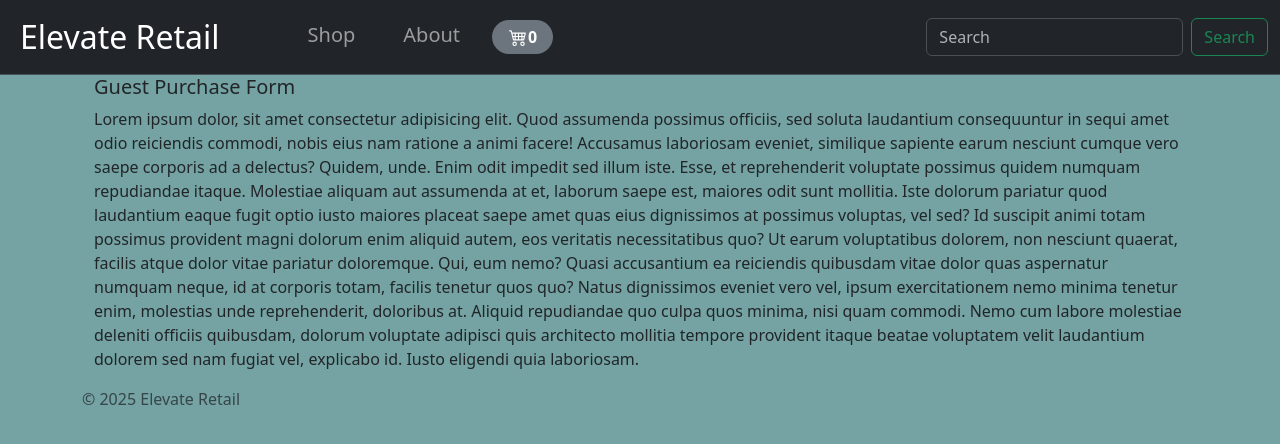
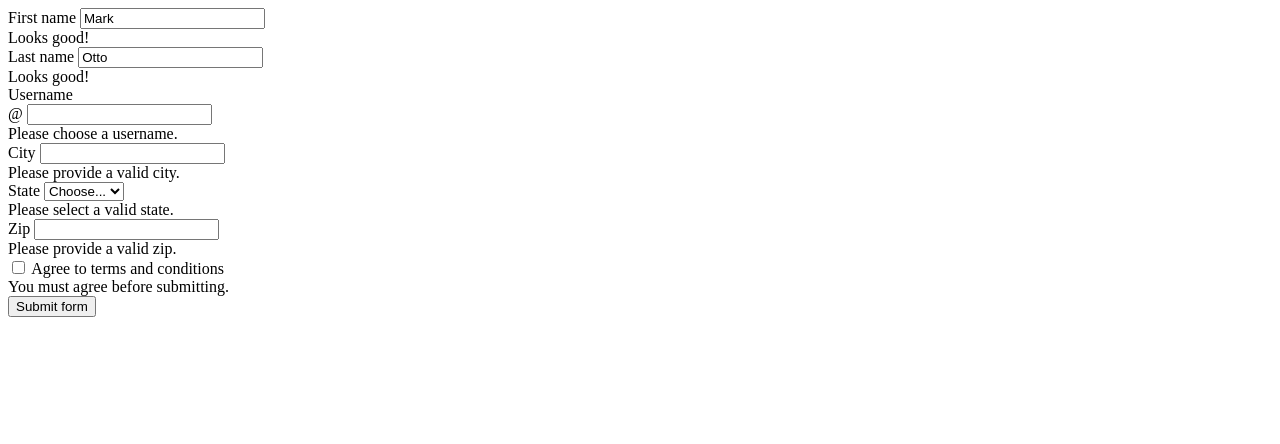
Before and after one commit to Cyber-Kaeh/elevate-retail, a Flask app: page /guest-purchase-form in a window 1280 px wide. Shown: the top 444 px of the page. Run offline with Flask 3, Linux system fonts and the light colour scheme; some libraries are stand-ins or nearby versions.

Commit message:
Added AJAX support for injecting forms into modals. Basic UI is done and ready for team approval.

```diff
--- a/templates/guest-purchase-form.html
+++ b/templates/guest-purchase-form.html
@@ -1,27 +1,86 @@
-{% extends "base.html" %} {% block content %}
 <div class="container-fluid">
-  <h1 class="fs-5">Guest Purchase Form</h1>
-  <p>
-    Lorem ipsum dolor, sit amet consectetur adipisicing elit. Quod assumenda
-    possimus officiis, sed soluta laudantium consequuntur in sequi amet odio
-    reiciendis commodi, nobis eius nam ratione a animi facere! Accusamus
-    laboriosam eveniet, similique sapiente earum nesciunt cumque vero saepe
-    corporis ad a delectus? Quidem, unde. Enim odit impedit sed illum iste.
-    Esse, et reprehenderit voluptate possimus quidem numquam repudiandae itaque.
-    Molestiae aliquam aut assumenda at et, laborum saepe est, maiores odit sunt
-    mollitia. Iste dolorum pariatur quod laudantium eaque fugit optio iusto
-    maiores placeat saepe amet quas eius dignissimos at possimus voluptas, vel
-    sed? Id suscipit animi totam possimus provident magni dolorum enim aliquid
-    autem, eos veritatis necessitatibus quo? Ut earum voluptatibus dolorem, non
-    nesciunt quaerat, facilis atque dolor vitae pariatur doloremque. Qui, eum
-    nemo? Quasi accusantium ea reiciendis quibusdam vitae dolor quas aspernatur
-    numquam neque, id at corporis totam, facilis tenetur quos quo? Natus
-    dignissimos eveniet vero vel, ipsum exercitationem nemo minima tenetur enim,
-    molestias unde reprehenderit, doloribus at. Aliquid repudiandae quo culpa
-    quos minima, nisi quam commodi. Nemo cum labore molestiae deleniti officiis
-    quibusdam, dolorum voluptate adipisci quis architecto mollitia tempore
-    provident itaque beatae voluptatem velit laudantium dolorem sed nam fugiat
-    vel, explicabo id. Iusto eligendi quia laboriosam.
-  </p>
+  <form class="row g-3 needs-validation" novalidate>
+    <div class="col-md-4">
+      <label for="validationCustom01" class="form-label">First name</label>
+      <input
+        type="text"
+        class="form-control"
+        id="validationCustom01"
+        value="Mark"
+        required
+      />
+      <div class="valid-feedback">Looks good!</div>
+    </div>
+    <div class="col-md-4">
+      <label for="validationCustom02" class="form-label">Last name</label>
+      <input
+        type="text"
+        class="form-control"
+        id="validationCustom02"
+        value="Otto"
+        required
+      />
+      <div class="valid-feedback">Looks good!</div>
+    </div>
+    <div class="col-md-4">
+      <label for="validationCustomUsername" class="form-label">Username</label>
+      <div class="input-group has-validation">
+        <span class="input-group-text" id="inputGroupPrepend">@</span>
+        <input
+          type="text"
+          class="form-control"
+          id="validationCustomUsername"
+          aria-describedby="inputGroupPrepend"
+          required
+        />
+        <div class="invalid-feedback">Please choose a username.</div>
+      </div>
+    </div>
+    <div class="col-md-6">
+      <label for="validationCustom03" class="form-label">City</label>
+      <input
+        type="text"
+        class="form-control"
+        id="validationCustom03"
+        required
+      />
+      <div class="invalid-feedback">Please provide a valid city.</div>
+    </div>
+    <div class="col-md-3">
+      <label for="validationCustom04" class="form-label">State</label>
+      <select class="form-select" id="validationCustom04" required>
+        <option selected disabled value="">Choose...</option>
+        <option>...</option>
+      </select>
+      <div class="invalid-feedback">Please select a valid state.</div>
+    </div>
+    <div class="col-md-3">
+      <label for="validationCustom05" class="form-label">Zip</label>
+      <input
+        type="text"
+        class="form-control"
+        id="validationCustom05"
+        required
+      />
+      <div class="invalid-feedback">Please provide a valid zip.</div>
+    </div>
+    <div class="col-12">
+      <div class="form-check">
+        <input
+          class="form-check-input"
+          type="checkbox"
+          value=""
+          id="invalidCheck"
+          required
+        />
+        <label class="form-check-label" for="invalidCheck">
+          Agree to terms and conditions
+        </label>
+        <div class="invalid-feedback">You must agree before submitting.</div>
+      </div>
+    </div>
+    <div class="col-12">
+      <button class="btn btn-primary" type="submit">Submit form</button>
+    </div>
+  </form>
 </div>
-{% endblock %}
```
Also changed, not shown: instance/elevate_retail.db.
